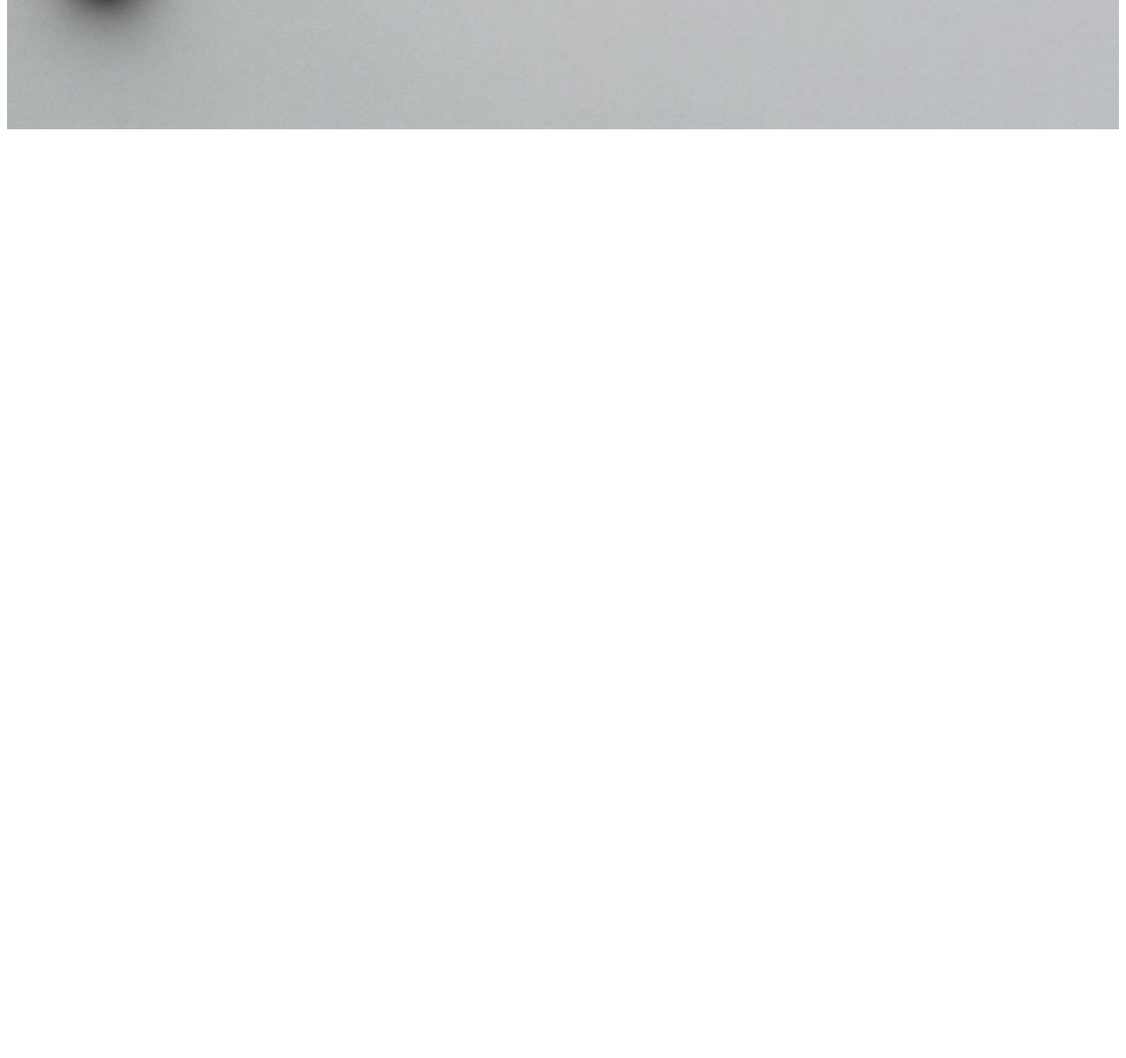
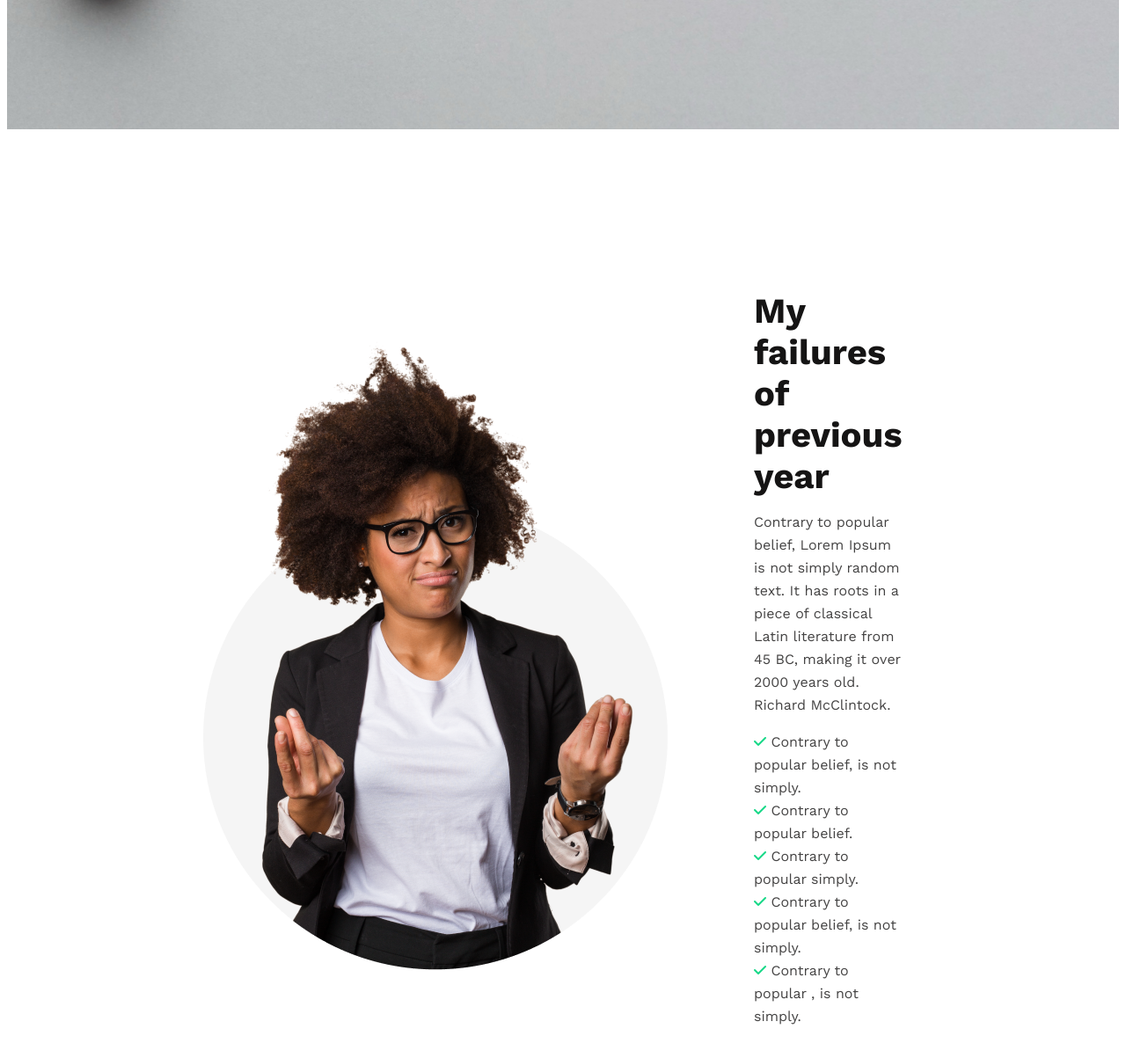
Before and after one commit to shakirniloy/new-year-new-me, a plain HTML site: page index.html in a window 1280 px wide. Shown: the part 671-1874 px from the top of the page at 88% size. Before the commit the page ends 826 px from the top, so only its background shows below. Drawn offline with nearby package versions, Linux system fonts and the light colour scheme.

Commit message:
failure section done

```diff
--- a/index.html
+++ b/index.html
@@ -9,6 +9,8 @@
     <link rel="preconnect" href="https://fonts.gstatic.com" crossorigin>
     <link href="https://fonts.googleapis.com/css2?family=Work+Sans:wght@400;500;600;700;800;900&display=swap" rel="stylesheet">
 
+    <!-- font awesome link -->
+    <script src="https://kit.fontawesome.com/5e38f42452.js" crossorigin="anonymous"></script>
 
     <!-- css styles -->
     <link rel="stylesheet" href="styles/style.css">
@@ -22,10 +24,39 @@
         </div>
     </header>
     <main>
+        <!-- failure section -->
+        <section class="failure-section">
+            <img src="./images/person.png" alt="">
+            <div class="failure-details">
+                <h2 class="failure-title">My failures of previous year</h2>
+                <p class="paragraph-main">Contrary to popular belief, Lorem Ipsum is not simply random text. It has roots in a piece of classical Latin literature from 45 BC, making it over 2000 years old. Richard McClintock.</p>
+                <ul>
+                    <li>
+                        <i class="fa-solid fa-check"></i>
+                        Contrary to popular belief, is not simply.
+                    </li>
+                    <li>
+                        <i class="fa-solid fa-check"></i>
+                        Contrary to popular belief.
+                    </li>
+                    <li>
+                        <i class="fa-solid fa-check"></i>
+                        Contrary to popular simply.
+                    </li>
+                    <li>
+                        <i class="fa-solid fa-check"></i>
+                        Contrary to popular belief, is not simply.
+                    </li>
+                    <li>
+                        <i class="fa-solid fa-check"></i>
+                        Contrary to popular , is not simply.
+                    </li>
+                </ul>
+            </div>
+        </section>
 
     </main>
     <footer>
-
     </footer>
 </body>
 </html>
--- a/styles/style.css
+++ b/styles/style.css
@@ -45,3 +45,33 @@
     font-weight: 600;
     margin-top: 14px;
 }
+
+/* failure section */
+.failure-section{
+    display: flex;
+    gap: 80px;
+    margin: 150px 300px 150px 200px;
+    align-items: center;
+}
+
+.failure-title{
+    color: #151414;
+    font-size: 40px;
+    font-weight: 700;
+    margin-bottom: 10px;
+}
+
+.failure-details li{
+    color:#444343;
+    line-height: 26px;
+}
+
+.failure-details ul{
+    margin-top: 0px;
+    list-style-type: none;
+    padding-left: 0px;
+}
+
+.fa-solid{
+    color: #16D887;
+}
```
